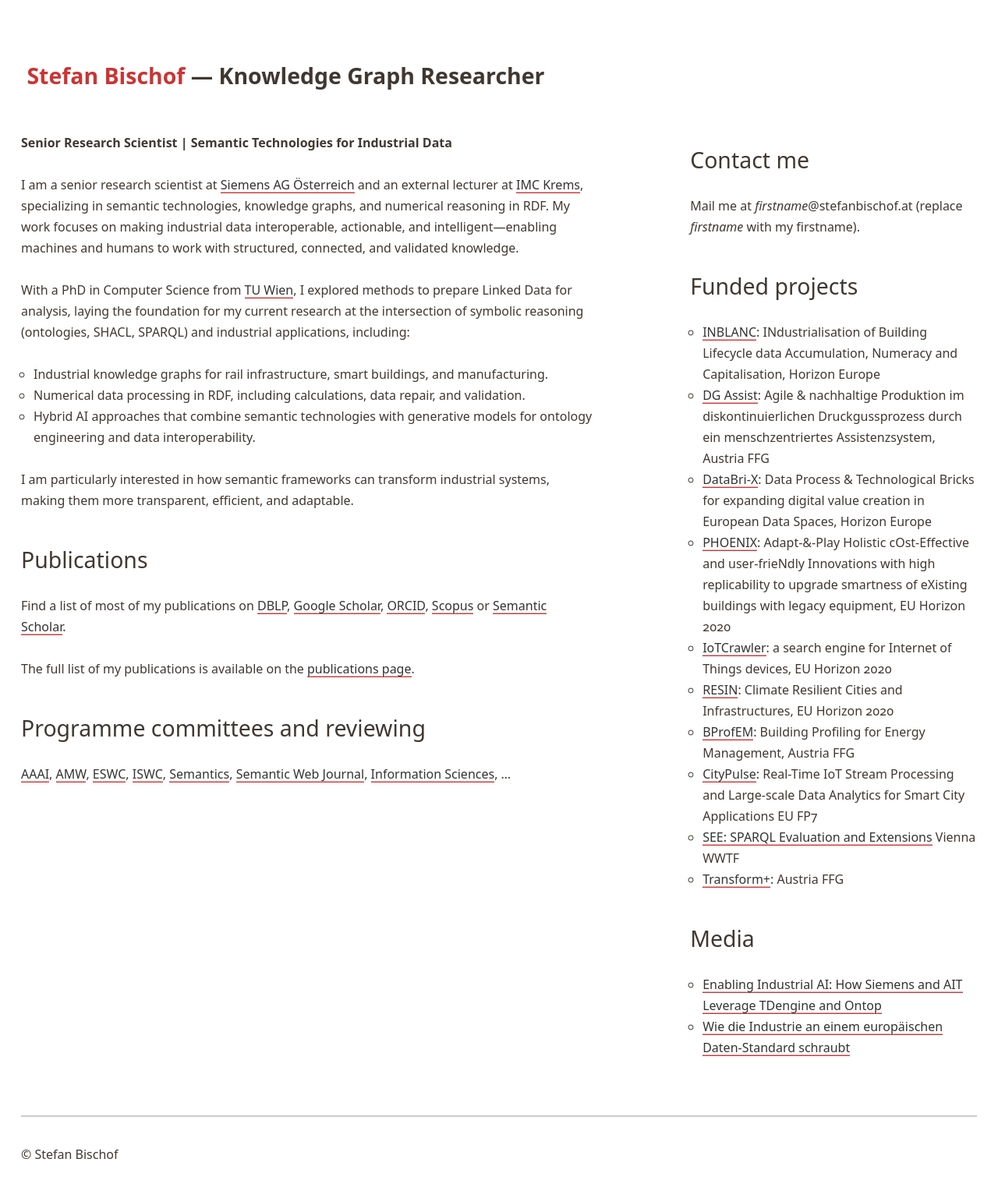
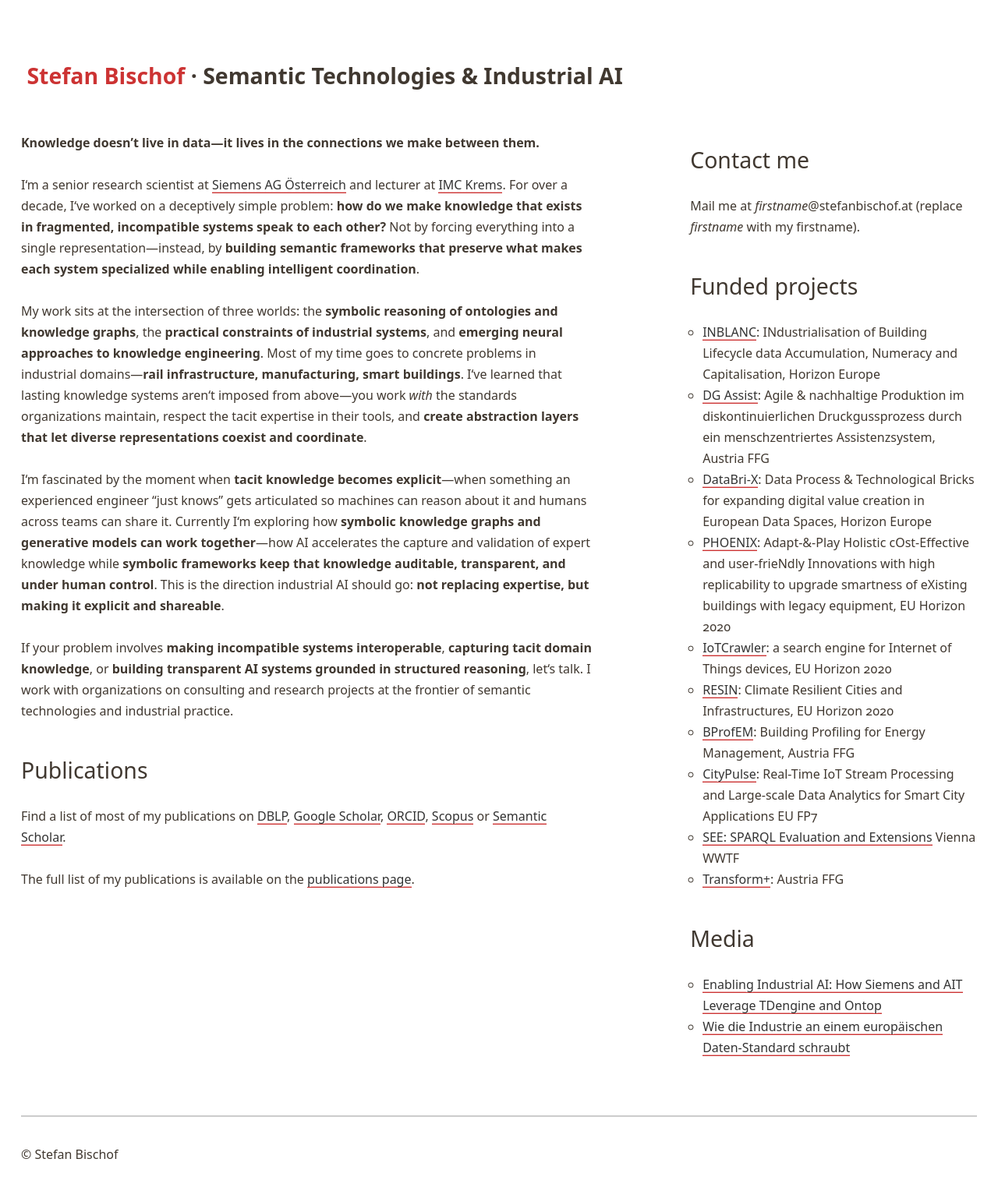
Before and after one commit to stefanbischof/stefanbischof.github.io, a Jekyll site: the page built from index.html, in a window 1280 px wide. Shown: the whole page at 78% size. Built offline with Jekyll 4.4.1, drawn with Linux system fonts in a browser that asks for light colours.

Commit message:
fix: update header and index content for clarity and relevance

```diff
--- a/_includes/header.html
+++ b/_includes/header.html
@@ -1,3 +1,3 @@
 <header {% if page.header == "big" %}class="big"{%endif%}>
-	<a href="/">Stefan Bischof</a> &mdash; Knowledge Graph Researcher
+	<a href="/">Stefan Bischof</a> &middot; Semantic Technologies & Industrial AI
 </header>
--- a/css/style.scss
+++ b/css/style.scss
@@ -139,6 +139,12 @@ p[typeof="ScholarlyArticle"],
 div[typeof="ScholarlyArticle"] {
   @include baseline-before(1);
   @include baseline-after(1);
+}
+strong {
+    font-weight: bold;
+}
+emph, i {
+    font-style: italic;
 }
 div[typeof="ScholarlyArticle"] details.abstract-details:last-child {
     margin-bottom: -$baseline;
--- a/index.html
+++ b/index.html
@@ -6,19 +6,12 @@ header: big
 <main class="row">
        <div class="col8">
 
-<p><strong>Senior Research Scientist | Semantic Technologies for Industrial Data</strong></p>
+<p><strong>Knowledge doesn&rsquo;t live in data&mdash;it lives in the connections we make between them.</strong></p>
 
-<p>I am a senior research scientist at <a href="https://www.siemens.at">Siemens AG Österreich</a> and an external lecturer at <a href="https://www.imc.ac.at/">IMC Krems</a>, specializing in semantic technologies, knowledge graphs, and numerical reasoning in RDF. My work focuses on making industrial data interoperable, actionable, and intelligent—enabling machines and humans to work with structured, connected, and validated knowledge.</p>
-
-<p>With a PhD in Computer Science from <a href="https://www.tuwien.at/">TU Wien</a>, I explored methods to prepare Linked Data for analysis, laying the foundation for my current research at the intersection of symbolic reasoning (ontologies, SHACL, SPARQL) and industrial applications, including:</p>
-
-<ul>
-  <li>Industrial knowledge graphs for rail infrastructure, smart buildings, and manufacturing.</li>
-  <li>Numerical data processing in RDF, including calculations, data repair, and validation.</li>
-  <li>Hybrid AI approaches that combine semantic technologies with generative models for ontology engineering and data interoperability.</li>
-</ul>
-
-<p>I am particularly interested in how semantic frameworks can transform industrial systems, making them more transparent, efficient, and adaptable.</p>
+<p>I&lsquo;m a senior research scientist at <a href="https://www.siemens.at">Siemens AG Österreich</a> and lecturer at <a href="https://www.imc.ac.at/">IMC Krems</a>. For over a decade, I&lsquo;ve worked on a deceptively simple problem: <strong>how do we make knowledge that exists in fragmented, incompatible systems speak to each other?</strong> Not by forcing everything into a single representation&mdash;instead, by <strong>building semantic frameworks that preserve what makes each system specialized while enabling intelligent coordination</strong>.</p>
+<p>My work sits at the intersection of three worlds: the <strong>symbolic reasoning of ontologies and knowledge graphs</strong>, the <strong>practical constraints of industrial systems</strong>, and <strong>emerging neural approaches to knowledge engineering</strong>. Most of my time goes to concrete problems in industrial domains&mdash;<strong>rail infrastructure, manufacturing, smart buildings</strong>. I&lsquo;ve learned that lasting knowledge systems aren&lsquo;t imposed from above&mdash;you work <em>with</em> the standards organizations maintain, respect the tacit expertise in their tools, and <strong>create abstraction layers that let diverse representations coexist and coordinate</strong>.</p>
+<p>I&lsquo;m fascinated by the moment when <strong>tacit knowledge becomes explicit</strong>&mdash;when something an experienced engineer &ldquo;just knows&rdquo; gets articulated so machines can reason about it and humans across teams can share it. Currently I&lsquo;m exploring how <strong>symbolic knowledge graphs and generative models can work together</strong>&mdash;how AI accelerates the capture and validation of expert knowledge while <strong>symbolic frameworks keep that knowledge auditable, transparent, and under human control</strong>. This is the direction industrial AI should go: <strong>not replacing expertise, but making it explicit and shareable</strong>.</p>
+<p>If your problem involves <strong>making incompatible systems interoperable</strong>, <strong>capturing tacit domain knowledge</strong>, or <strong>building transparent AI systems grounded in structured reasoning</strong>, let&lsquo;s talk. I work with organizations on consulting and research projects at the frontier of semantic technologies and industrial practice.</p>
 
 <h1>Publications</h1>
 <p>Find a list of most of my publications on <a href="https://dblp.org/pid/40/3609-2.html">DBLP</a>, <a href="https://scholar.google.com/citations?user=U8wSrHwAAAAJ">Google Scholar</a>, <a href="https://orcid.org/0000-0001-9521-8907">ORCID</a>, <a href="https://www.scopus.com/authid/detail.uri?authorId=6701506511">Scopus</a> or <a href="https://www.semanticscholar.org/author/Stefan-Bischof/143877076">Semantic Scholar</a>.</p>
@@ -38,8 +31,8 @@ header: big
   </ul>
   <p class="rss-subscribe">subscribe <a href="{{ "/feed.xml" | prepend: site.baseurl }}">via RSS</a></p-->
 
-       <h1>Programme committees and reviewing</h1>
-       <p><a href="https://aaai.org/">AAAI</a>, <a href="https://www.amw-rdm.org/">AMW</a>, <a href="https://eswc-conferences.org/">ESWC</a>, <a href="https://swsa.semanticweb.org/content/international-semantic-web-conference-iswc">ISWC</a>, <a href="https://semantics.cc/">Semantics</a>, <a href="https://www.semantic-web-journal.net/">Semantic Web Journal</a>, <a href="https://www.journals.elsevier.com/information-sciences/">Information Sciences</a>, &hellip;</p>
+       <!-- <h1>Programme committees and reviewing</h1>
+       <p><a href="https://aaai.org/">AAAI</a>, <a href="https://www.amw-rdm.org/">AMW</a>, <a href="https://eswc-conferences.org/">ESWC</a>, <a href="https://swsa.semanticweb.org/content/international-semantic-web-conference-iswc">ISWC</a>, <a href="https://semantics.cc/">Semantics</a>, <a href="https://www.semantic-web-journal.net/">Semantic Web Journal</a>, <a href="https://www.journals.elsevier.com/information-sciences/">Information Sciences</a>, &hellip;</p> -->
    </div>
 
 <div class="col4">
```
